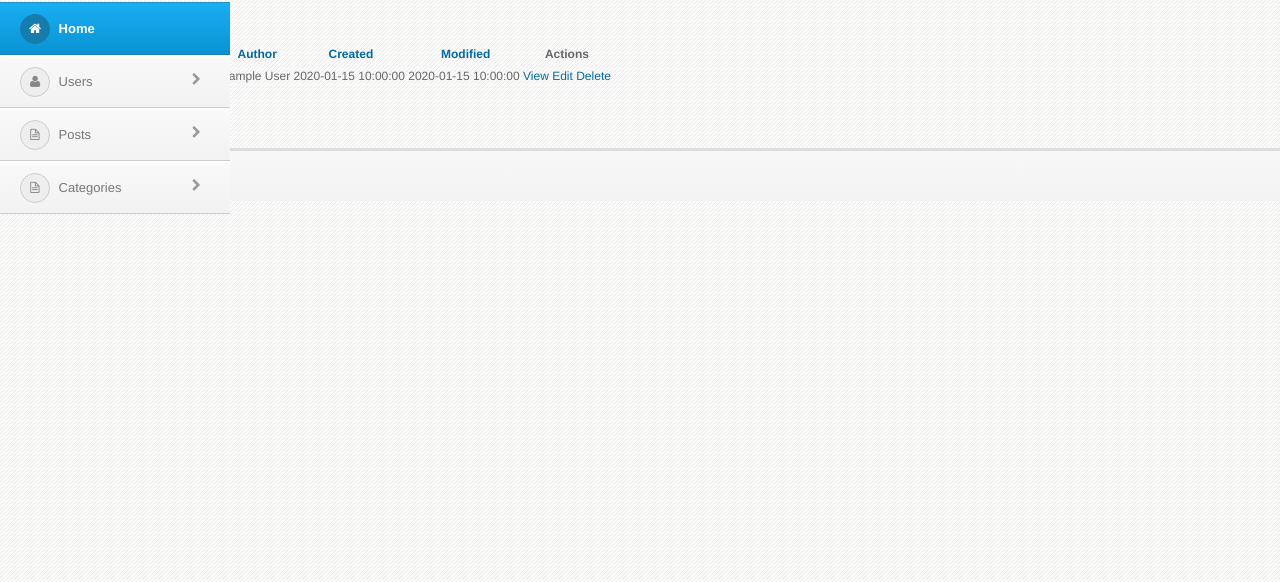
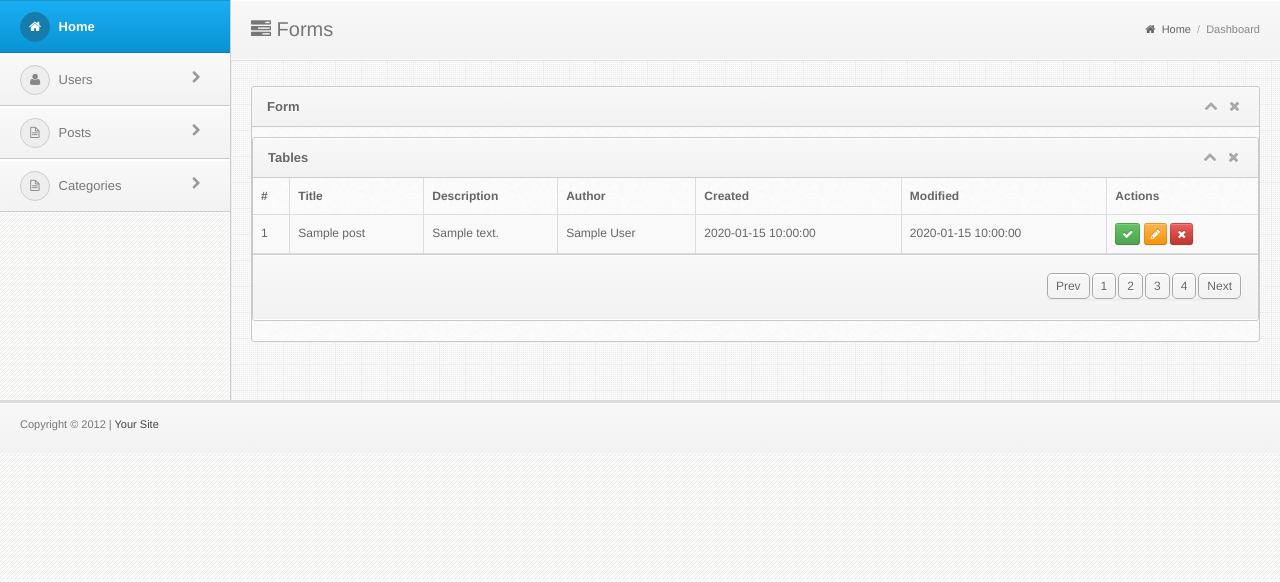
Before and after one commit to waldemarnt/workshop-cakephp-saspi, a CakePHP app: the page made by app/View/Posts/index.ctp in a window 1280 px wide. Shown: the part 146-728 px from the top of the page. Run offline with PHP 8.4 and a stand-in for CakePHP, Linux system fonts and the light colour scheme; the template is opened without the code that fills it: most values are stand-ins (such as "Sample title", 1, 10 or a date in 2020); data that the repository does not hold is empty; some libraries are stand-ins or nearby versions.

Commit message:
final release

```diff
--- a/app/View/Posts/index.ctp
+++ b/app/View/Posts/index.ctp
@@ -1,54 +1,78 @@
-<div class="posts index">
-	<h2><?php echo __('Posts'); ?></h2>
-	<table cellpadding="0" cellspacing="0">
+<?php echo $this->element('form-top'); ?>
+<div class="widget">
+
+                <div class="widget-head">
+                  <div class="pull-left">Tables</div>
+                  <div class="widget-icons pull-right">
+                    <a href="#" class="wminimize"><i class="icon-chevron-up"></i></a>
+                    <a href="#" class="wclose"><i class="icon-remove"></i></a>
+                  </div>
+                  <div class="clearfix"></div>
+                </div>
+
+                  <div class="widget-content" style="display: block;">
+
+                    <table class="table table-striped table-bordered table-hover">
                       <thead>
                         <tr>
-			<th><?php echo $this->Paginator->sort('id'); ?></th>
-			<th><?php echo $this->Paginator->sort('title'); ?></th>
-			<th><?php echo $this->Paginator->sort('description'); ?></th>
-			<th><?php echo $this->Paginator->sort('tags'); ?></th>
-			<th><?php echo $this->Paginator->sort('author'); ?></th>
-			<th><?php echo $this->Paginator->sort('created'); ?></th>
-			<th><?php echo $this->Paginator->sort('modified'); ?></th>
-			<th class="actions"><?php echo __('Actions'); ?></th>
+                          <th>#</th>
+                          <th>Title</th>
+                          <th>Description</th>
+                          <th>Author</th>
+                          <th>Created</th>
+                          <th>Modified</th>
+                          <th>Actions</th>
                         </tr>
                       </thead>
                       <tbody>
+
                    <?php foreach ($posts as $post): ?>
                         <tr>
-		<td><?php echo h($post['Post']['id']); ?>&nbsp;</td>
-		<td><?php echo h($post['Post']['title']); ?>&nbsp;</td>
-		<td><?php echo h($post['Post']['description']); ?>&nbsp;</td>
-		<td><?php echo h($post['Post']['tags']); ?>&nbsp;</td>
-		<td><?php echo h($post['Post']['author']); ?>&nbsp;</td>
-		<td><?php echo h($post['Post']['created']); ?>&nbsp;</td>
-		<td><?php echo h($post['Post']['modified']); ?>&nbsp;</td>
-		<td class="actions">
-			<?php echo $this->Html->link(__('View'), array('action' => 'view', $post['Post']['id'])); ?>
-			<?php echo $this->Html->link(__('Edit'), array('action' => 'edit', $post['Post']['id'])); ?>
-			<?php echo $this->Form->postLink(__('Delete'), array('action' => 'delete', $post['Post']['id']), array(), __('Are you sure you want to delete # %s?', $post['Post']['id'])); ?>
+                          <td><?php echo $post['Post']['id'] ?></td>
+                          <td><?php echo $post['Post']['title'] ?></td>
+                          <td><?php echo $post['Post']['description'] ?></td>
+                          <td><?php echo $post['Post']['author'] ?></td>
+                          <td><?php echo $post['Post']['created'] ?></td>
+                          <td><?php echo $post['Post']['modified'] ?></td>
+                          <td>
+                          <a href="<?php echo $this->Html->url('/posts/view/'.$post['Post']['id']);?>">
+                              <button class="btn btn-mini btn-success"><i class="icon-ok"></i> </button>
+                           </a>
+
+                           <a href="<?php echo $this->Html->url('/posts/edit/'.$post['Post']['id']);?>">
+
+                              <button class="btn btn-mini btn-warning"><i class="icon-pencil"></i> </button>
+
+                           </a>
+                           <a href="<?php echo $this->Html->url('/posts/delete/'.$post['Post']['id']);?>">
+
+                              <button class="btn btn-mini btn-danger"><i class="icon-remove"></i> </button>
+                            </a>
+
                           </td>
                         </tr>
                     <?php endforeach; ?>
+
                       </tbody>
                     </table>
-	<p>
-	<?php
-	echo $this->Paginator->counter(array(
-	'format' => __('Page {:page} of {:pages}, showing {:current} records out of {:count} total, starting on record {:start}, ending on {:end}')
-	));
-	?>	</p>
-	<div class="paging">
-	<?php
-		echo $this->Paginator->prev('< ' . __('previous'), array(), null, array('class' => 'prev disabled'));
-		echo $this->Paginator->numbers(array('separator' => ''));
-		echo $this->Paginator->next(__('next') . ' >', array(), null, array('class' => 'next disabled'));
-	?>
-	</div>
-</div>
-<div class="actions">
-	<h3><?php echo __('Actions'); ?></h3>
+
+                    <div class="widget-foot">
+
+                      <div class="pagination pull-right">
                         <ul>
-		<li><?php echo $this->Html->link(__('New Post'), array('action' => 'add')); ?></li>
+                          <li><a href="#">Prev</a></li>
+                          <li><a href="#">1</a></li>
+                          <li><a href="#">2</a></li>
+                          <li><a href="#">3</a></li>
+                          <li><a href="#">4</a></li>
+                          <li><a href="#">Next</a></li>
                         </ul>
                       </div>
+                      <div class="clearfix"></div>
+
+                    </div>
+
+                  </div>
+
+                </div>
+  <?php echo $this->element('form-bottom'); ?>
```
Also changed, not shown: app/View/Posts/add.ctp (+35 -24 lines), app/View/Posts/edit.ctp (+59 -21 lines). Lines whose indentation alone changed are shown as unchanged.
